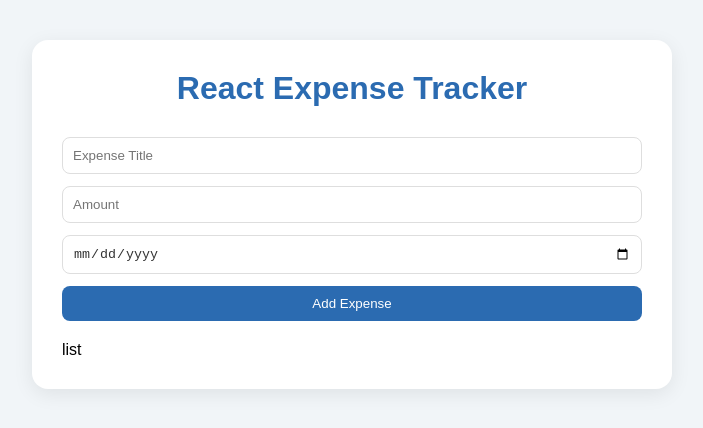
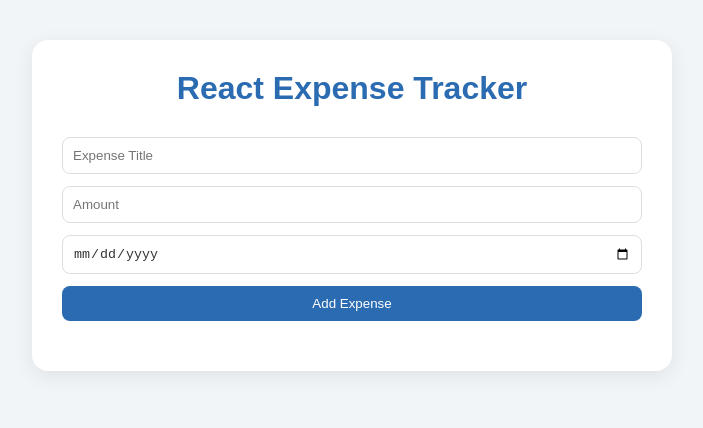
Before and after one commit to andrewteece/react-expense-tracker, a React (Vite) app: page / in a window 1280 px wide. Shown: the top 428 px of the page, without its empty margins (288-991 px from the left). Built offline with nearby package versions, Linux system fonts and the light colour scheme.

Commit message:
code ExpenseList

```diff
--- a/src/App.tsx
+++ b/src/App.tsx
@@ -31,7 +31,7 @@ function App() {
     <div className='tracker'>
       <h1>React Expense Tracker</h1>
       <ExpenseForm />
-      <ExpenseList />
+      <ExpenseList expenses={expenses} />
     </div>
   );
 }
--- a/src/components/ExpenseList.tsx
+++ b/src/components/ExpenseList.tsx
@@ -1,5 +1,20 @@
-function ExpenseList() {
-  return <p>list</p>;
+function ExpenseList(props) {
+  // console.log(props);
+  return (
+    <ul className='expense-list'>
+      {props.expenses.map((expense) => {
+        <li key={expense.id} className='expense-item'>
+          <div>
+            <h3>{expense.title}</h3>
+            <p>
+              ${expense.amount.toFixed(2)} - {expense.date}
+            </p>
+          </div>
+          <button>🗑️</button>
+        </li>;
+      })}
+    </ul>
+  );
 }
 
 export default ExpenseList;
```
